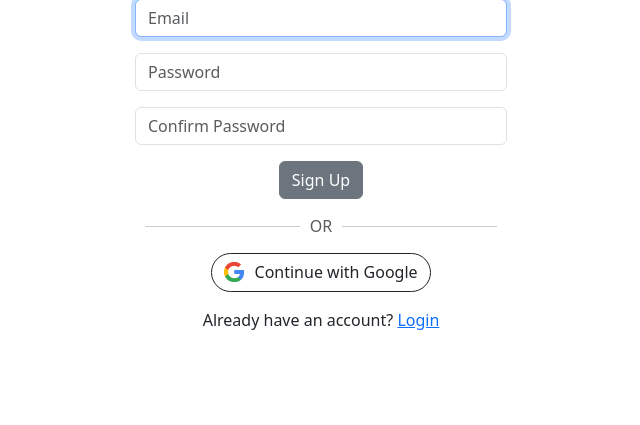
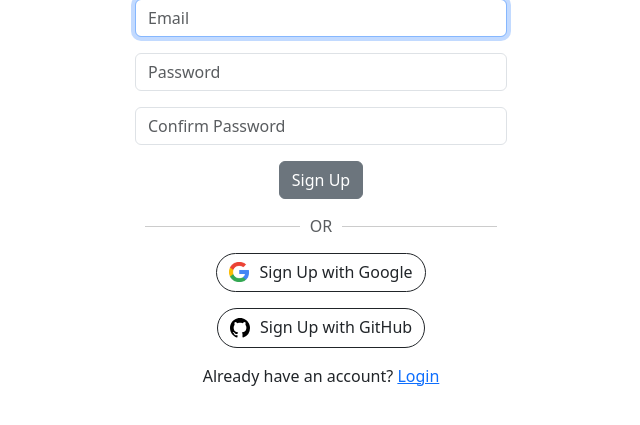
Before and after one commit to Fahad-Habib/Django-DRF-Boilerplate, a Django app: page /user/signup/ in a window 1280 px wide. Shown: the part 186-611 px from the top of the page, without its empty margins (319-959 px from the left). Run offline with Django 4.2, Linux system fonts and the light colour scheme; some libraries are stand-ins or nearby versions.

Commit message:
GitHub SSO

```diff
--- a/boilerplate/settings.py
+++ b/boilerplate/settings.py
@@ -49,6 +49,7 @@ INSTALLED_APPS = [
     'allauth.account',
     'allauth.socialaccount',
     'allauth.socialaccount.providers.google',
+    'allauth.socialaccount.providers.github',
     'core',
     'users',
     'users.passwords'
--- a/core/templates/home.html
+++ b/core/templates/home.html
@@ -26,6 +26,10 @@
                     {% csrf_token %}
                     <button type="submit" style="width: 100%; border: none; background-color: transparent; color: #fff;"> Continue with Google </button>
                 </form>
+                <form method="post" action="{% provider_login_url 'github' %}" class="btn btn-primary btn-block">
+                    {% csrf_token %}
+                    <button type="submit" style="width: 100%; border: none; background-color: transparent; color: #fff;"> Continue with GitHub </button>
+                </form>
                 <a href="{% url 'reset_password' %}" type="button" class="btn btn-primary btn-block"> Reset Password </a>
             {% endif %}
         </div>
--- a/users/templates/signup.html
+++ b/users/templates/signup.html
@@ -5,6 +5,13 @@
 {% load static %}
 
 {% block content %}
+
+<style>
+    .social-btn:hover {
+        background-color: white;
+        color: black;
+    }
+</style>
 
 <div class="container">
     <div class="col-md-4 offset-md-4 text-center">
@@ -23,9 +30,16 @@
         </div>
         <form method="post" action="{% provider_login_url 'google' %}">
             {% csrf_token %}
-            <button type="submit" class="btn btn-outline-dark rounded-pill">
+            <button type="submit" class="btn btn-outline-dark rounded-pill social-btn">
                 <img width="20px" style="margin-bottom:3px; margin-right:6px" src="{% static 'images/Google.png' %}"/>
-                Continue with Google
+                Sign Up with Google
+            </button>
+        </form>
+        <form method="post" action="{% provider_login_url 'github' %}" style="margin: 16px 0;">
+            {% csrf_token %}
+            <button type="submit" class="btn btn-outline-dark rounded-pill social-btn">
+                <img width="20px" style="margin-bottom:3px; margin-right:6px" src="{% static 'images/GitHub.svg' %}"/>
+                Sign Up with GitHub
             </button>
         </form>
         <div style="margin: 16px 0;">Already have an account? <a href="{% url 'login' %}">Login</a></div>
```
Also changed, not shown: users/templates/login.html (+16 -2 lines), static/images/GitHub.svg (added).
